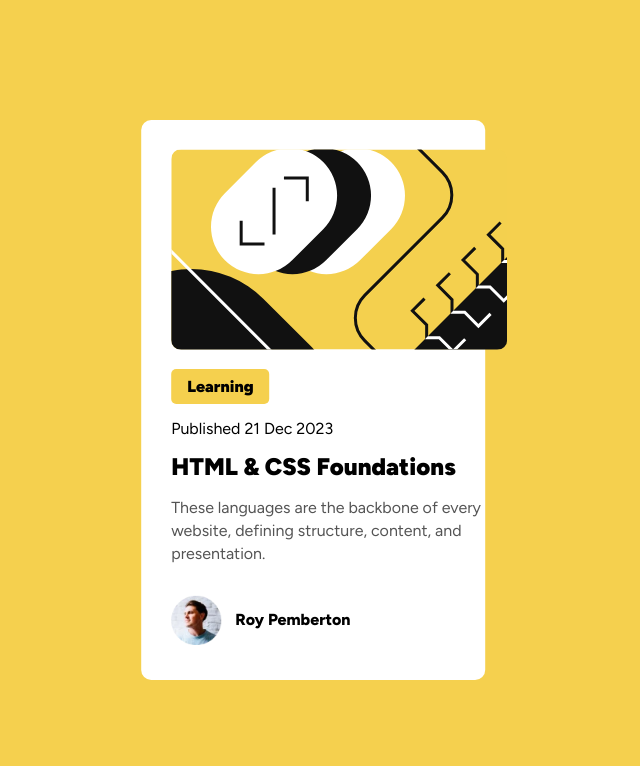
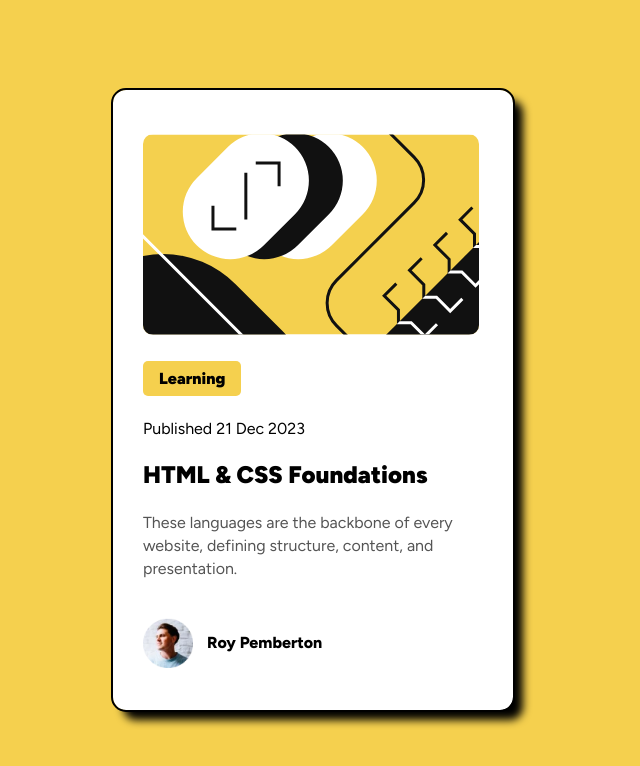
Before and after one commit to Bunchydo/Blog-Preview-Card, a plain HTML site: page index.html in a window 1280 px wide. Shown: the whole page, without its empty margins (327-967 px from the left). Drawn offline with Linux system fonts and the light colour scheme.

Commit message:
Latest Change

```diff
--- a/style.css
+++ b/style.css
@@ -13,13 +13,15 @@ background-color: #F5D04E;
     top: 50%;
     left: 50%;
     transform: translate(-50%, -50%);
-    width: 24.5%;
-    height: 70%;
+    max-width: 370px;
+    height: 620px;
     align-items: flex-start;
     justify-content: space-evenly;
     padding-left: 30px;
     font-family: "Figtree";
-    border-radius: 10px;
+    border-radius: 13px;
+    box-shadow: 10px 10px 8px  black;
+    outline: 2px solid black
 }
 .picture-div img{
     border-radius: 10px;
```
